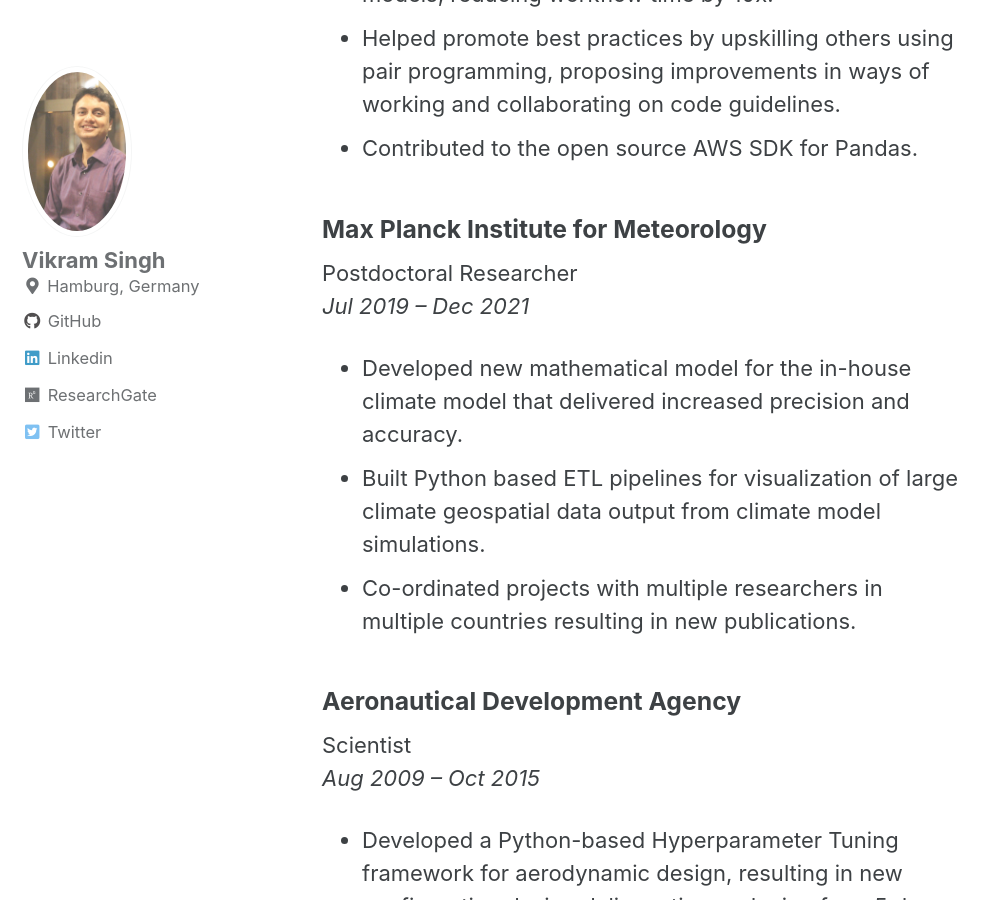
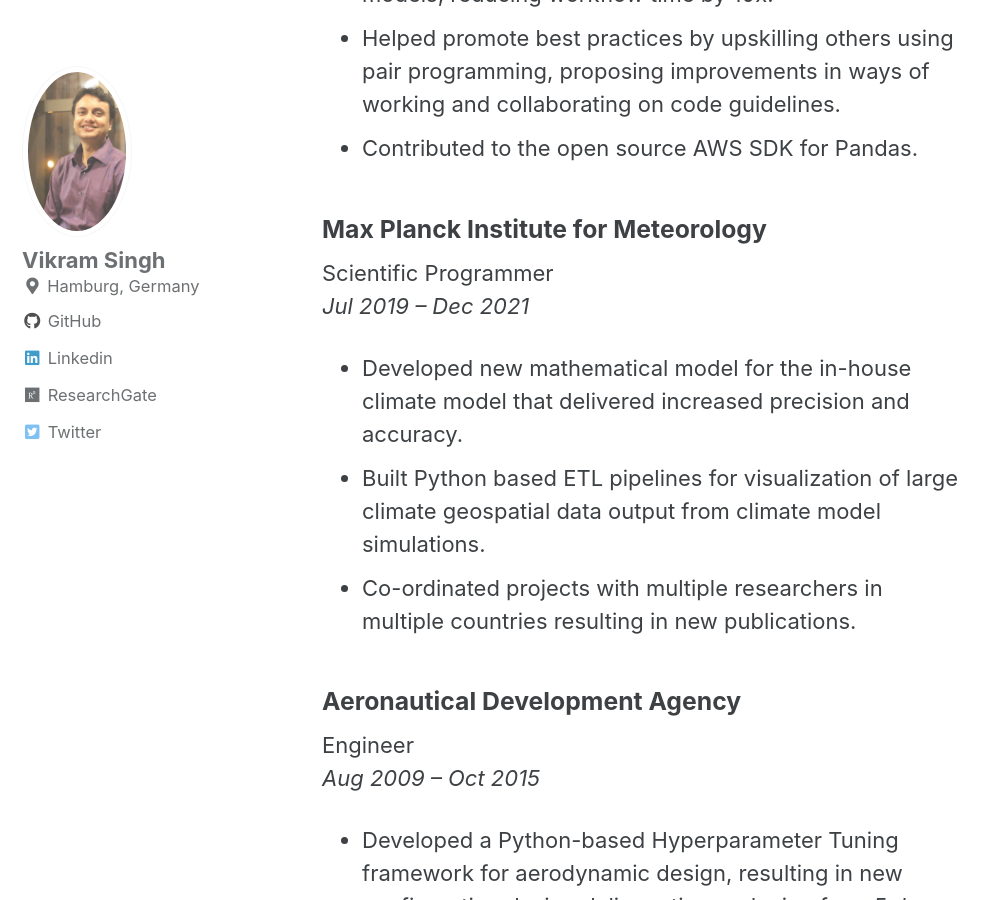
Before and after one commit to vikramsg/vikramsg.github.io, a Jekyll site: the page built from _pages/cv.md, in a window 1280 px wide and 900 px high, scrolled down 1023 px. Shown: the whole window, without its empty margins (0-998 px from the left). Built offline with Jekyll 4.4.1, drawn with Linux system fonts in a browser that asks for light colours; cached includes are drawn as plain includes; our own code applies the rules of GitHub Pages for plain Markdown files.

Commit message:
Update CV

```diff
--- a/_pages/cv.md
+++ b/_pages/cv.md
@@ -23,7 +23,7 @@ Software Engineer<br/>
 
 
 ### Max Planck Institute for Meteorology
-Postdoctoral Researcher<br/>
+Scientific Programmer<br/>
 *Jul 2019 – Dec 2021*
 
 * Developed new mathematical model for the in-house climate model that delivered increased precision and accuracy.
@@ -33,7 +33,7 @@ Postdoctoral Researcher<br/>
 
 
 ### Aeronautical Development Agency
-Scientist<br/>
+Engineer<br/>
 *Aug 2009 – Oct 2015*
 
 * Developed a Python-based Hyperparameter Tuning framework for aerodynamic design, resulting in new configuration design delivery time reducing from 5 days to 10 hours.
```
